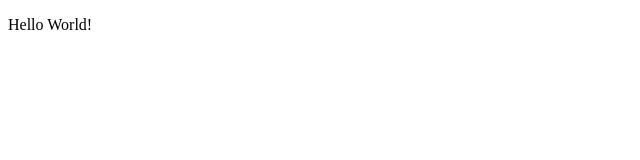
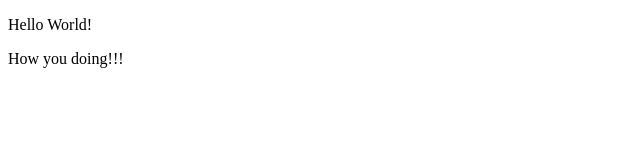
Before and after one commit to sharathMSk/testAzure, a plain HTML site: page index.htm in a window 1280 px wide. Shown: the whole page, without its empty margins (0-640 px from the left). Drawn offline with Linux system fonts and the light colour scheme.

Commit message:
Added a line

```diff
--- a/index.htm
+++ b/index.htm
@@ -9,5 +9,6 @@
   </head>
   <body>
   <p> Hello World!</p>
+  <p> How you doing!!!</p>
   </body>
 </html>
```
